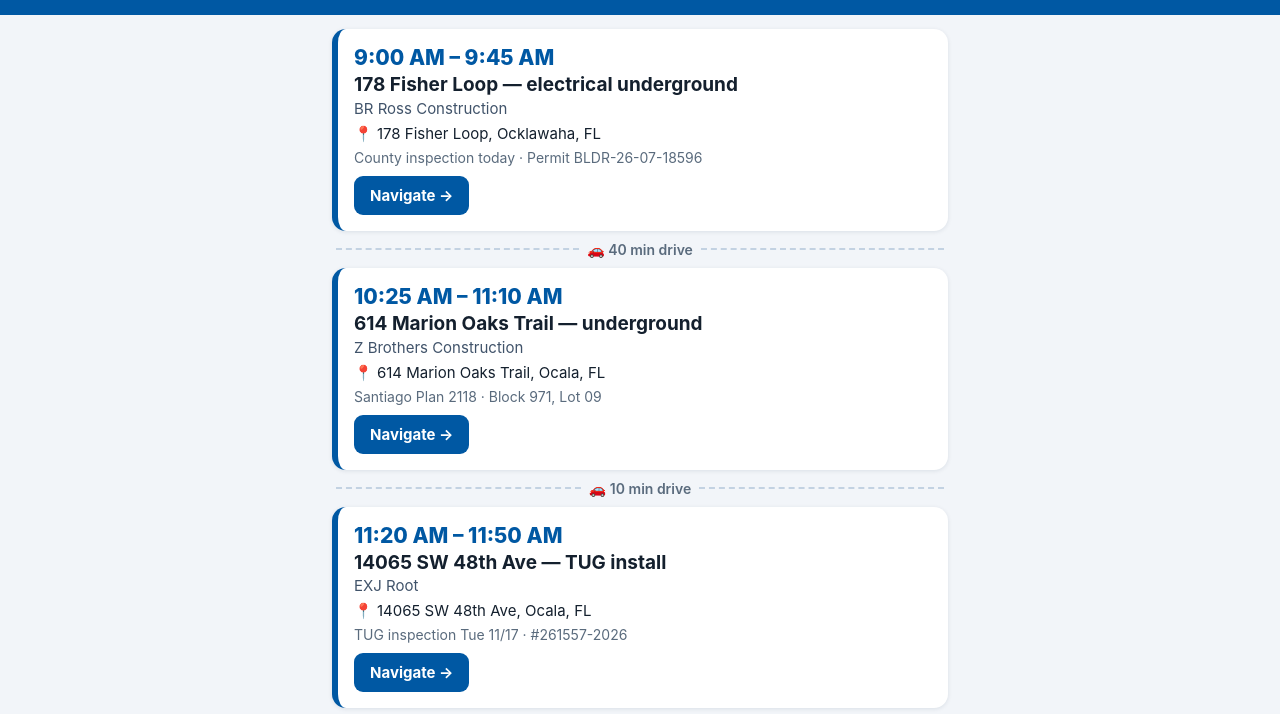
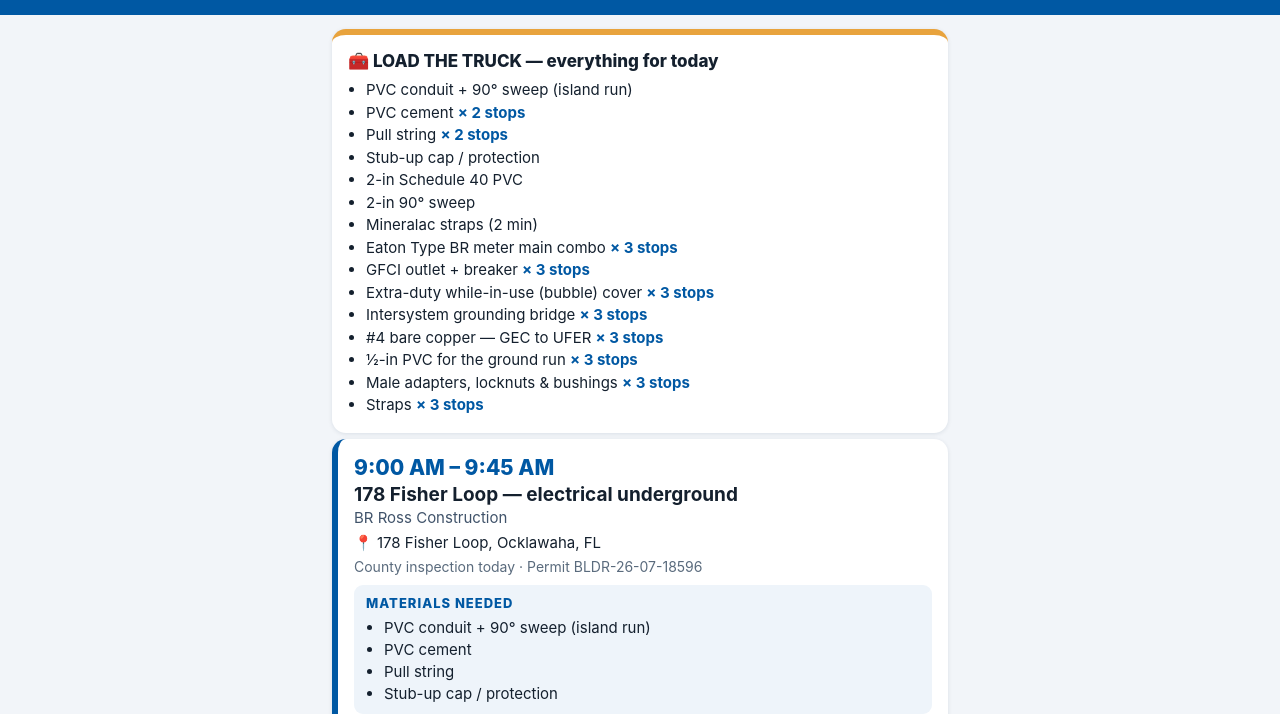
Before and after one commit to Sharmaelechvac/sharma-my-day, a plain HTML site: page docs/index.html in a window 1280 px wide. Shown: the part 106-820 px from the top of the page. Drawn offline with Linux system fonts and the light colour scheme.

Commit message:
Add materials needed per stop + Load the Truck aggregate list

```diff
--- a/docs/data.json
+++ b/docs/data.json
@@ -2,12 +2,104 @@
  "date": "2026-11-16",
  "dayLabel": "Monday, November 16",
  "stops": [
-  {"start": "9:00 AM", "end": "9:45 AM", "title": "178 Fisher Loop — electrical underground", "who": "BR Ross Construction", "address": "178 Fisher Loop, Ocklawaha, FL", "note": "County inspection today · Permit BLDR-26-07-18596", "driveFromPrev": null},
-  {"start": "10:25 AM", "end": "11:10 AM", "title": "614 Marion Oaks Trail — underground", "who": "Z Brothers Construction", "address": "614 Marion Oaks Trail, Ocala, FL", "note": "Santiago Plan 2118 · Block 971, Lot 09", "driveFromPrev": 40},
-  {"start": "11:20 AM", "end": "11:50 AM", "title": "14065 SW 48th Ave — TUG install", "who": "EXJ Root", "address": "14065 SW 48th Ave, Ocala, FL", "note": "TUG inspection Tue 11/17 · #261557-2026", "driveFromPrev": 10},
-  {"start": "12:00 PM", "end": "12:30 PM", "title": "16321 SW 26th Terrace Rd — TUG install", "who": "EXJ Root", "address": "16321 SW 26th Terrace Rd, Ocala, FL", "note": "TUG inspection Tue 11/17 · #261558-2026", "driveFromPrev": 10},
-  {"start": "12:35 PM", "end": "1:05 PM", "title": "601 Marion Oaks Golf Rd — TUG install", "who": "EXJ Root", "address": "601 Marion Oaks Golf Rd, Ocala, FL", "note": "TUG inspection Tue 11/17 · #261556-2026", "driveFromPrev": 5},
-  {"start": "1:40 PM", "end": "2:40 PM", "title": "W Eunice Dr — walk", "who": "Z Brothers", "address": "W Eunice Dr, Citrus Springs, FL", "note": "House number to confirm", "driveFromPrev": 35}
+  {
+   "start": "9:00 AM",
+   "end": "9:45 AM",
+   "title": "178 Fisher Loop — electrical underground",
+   "who": "BR Ross Construction",
+   "address": "178 Fisher Loop, Ocklawaha, FL",
+   "note": "County inspection today · Permit BLDR-26-07-18596",
+   "driveFromPrev": null,
+   "materials": [
+    "PVC conduit + 90° sweep (island run)",
+    "PVC cement",
+    "Pull string",
+    "Stub-up cap / protection"
+   ]
+  },
+  {
+   "start": "10:25 AM",
+   "end": "11:10 AM",
+   "title": "614 Marion Oaks Trail — underground",
+   "who": "Z Brothers Construction",
+   "address": "614 Marion Oaks Trail, Ocala, FL",
+   "note": "Santiago Plan 2118 · Block 971, Lot 09",
+   "driveFromPrev": 40,
+   "materials": [
+    "2-in Schedule 40 PVC",
+    "2-in 90° sweep",
+    "Mineralac straps (2 min)",
+    "PVC cement",
+    "Pull string"
+   ]
+  },
+  {
+   "start": "11:20 AM",
+   "end": "11:50 AM",
+   "title": "14065 SW 48th Ave — TUG install",
+   "who": "EXJ Root",
+   "address": "14065 SW 48th Ave, Ocala, FL",
+   "note": "TUG inspection Tue 11/17 · #261557-2026",
+   "driveFromPrev": 10,
+   "materials": [
+    "Eaton Type BR meter main combo",
+    "GFCI outlet + breaker",
+    "Extra-duty while-in-use (bubble) cover",
+    "Intersystem grounding bridge",
+    "#4 bare copper — GEC to UFER",
+    "½-in PVC for the ground run",
+    "Male adapters, locknuts & bushings",
+    "Straps"
+   ]
+  },
+  {
+   "start": "12:00 PM",
+   "end": "12:30 PM",
+   "title": "16321 SW 26th Terrace Rd — TUG install",
+   "who": "EXJ Root",
+   "address": "16321 SW 26th Terrace Rd, Ocala, FL",
+   "note": "TUG inspection Tue 11/17 · #261558-2026",
+   "driveFromPrev": 10,
+   "materials": [
+    "Eaton Type BR meter main combo",
+    "GFCI outlet + breaker",
+    "Extra-duty while-in-use (bubble) cover",
+    "Intersystem grounding bridge",
+    "#4 bare copper — GEC to UFER",
+    "½-in PVC for the ground run",
+    "Male adapters, locknuts & bushings",
+    "Straps"
+   ]
+  },
+  {
+   "start": "12:35 PM",
+   "end": "1:05 PM",
+   "title": "601 Marion Oaks Golf Rd — TUG install",
+   "who": "EXJ Root",
+   "address": "601 Marion Oaks Golf Rd, Ocala, FL",
+   "note": "TUG inspection Tue 11/17 · #261556-2026",
+   "driveFromPrev": 5,
+   "materials": [
+    "Eaton Type BR meter main combo",
+    "GFCI outlet + breaker",
+    "Extra-duty while-in-use (bubble) cover",
+    "Intersystem grounding bridge",
+    "#4 bare copper — GEC to UFER",
+    "½-in PVC for the ground run",
+    "Male adapters, locknuts & bushings",
+    "Straps"
+   ]
+  },
+  {
+   "start": "1:40 PM",
+   "end": "2:40 PM",
+   "title": "W Eunice Dr — walk",
+   "who": "Z Brothers",
+   "address": "W Eunice Dr, Citrus Springs, FL",
+   "note": "House number to confirm",
+   "driveFromPrev": 35,
+   "materials": []
+  }
  ],
- "updatedAt": "2026-11-15T19:10:00-05:00"
+ "updatedAt": "2026-11-15T19:14:00-05:00"
 }
--- a/docs/index.html
+++ b/docs/index.html
@@ -22,6 +22,13 @@
   .stop .note { font-size:14px; color:#5a6b7d; margin-top:6px; }
   .stop a.nav { display:inline-block; margin-top:10px; background:#0058a3; color:#fff; text-decoration:none; font-weight:700; font-size:15px; padding:10px 16px; border-radius:9px; }
   .stop a.nav:active { background:#004a87; }
+  .stop .mats { margin-top:10px; background:#eef4fa; border-radius:9px; padding:10px 12px; }
+  .stop .mats .mh { font-size:13px; font-weight:800; letter-spacing:1px; color:#0058a3; text-transform:uppercase; }
+  .stop .mats ul { margin:6px 0 0 18px; font-size:15px; line-height:1.45; }
+  .load { background:#fff; border-radius:14px; padding:16px; box-shadow:0 1px 4px rgba(10,40,70,.10); border-top:6px solid #e8a33d; margin-bottom:6px; }
+  .load h2 { font-size:17px; font-weight:800; color:#14202e; }
+  .load ul { margin:8px 0 0 18px; font-size:15px; line-height:1.5; }
+  .load .cnt { color:#0058a3; font-weight:700; }
   .addr { font-size:15px; margin-top:6px; color:#14202e; }
   footer { max-width:640px; margin:0 auto; padding:0 16px 26px; color:#7b8b9d; font-size:13px; text-align:center; }
   .empty { background:#fff; border-radius:14px; padding:22px 16px; text-align:center; font-size:17px; box-shadow:0 1px 4px rgba(10,40,70,.10); }
@@ -42,6 +49,17 @@ fetch('data.json', {cache:'no-store'}).then(r => r.json()).then(d => {
   if (!d.stops || !d.stops.length) {
     main.innerHTML = '<div class="empty">Nothing scheduled today. Enjoy the clear day.</div>';
   } else {
+    const counts = {};
+    d.stops.forEach(s => (s.materials || []).forEach(m => { counts[m] = (counts[m] || 0) + 1; }));
+    const items = Object.keys(counts);
+    if (items.length) {
+      const load = document.createElement('section');
+      load.className = 'load';
+      load.innerHTML = '<h2>🧰 LOAD THE TRUCK — everything for today</h2><ul>' +
+        items.map(m => '<li>' + m + (counts[m] > 1 ? ' <span class="cnt">× ' + counts[m] + ' stops</span>' : '') + '</li>').join('') +
+        '</ul>';
+      main.appendChild(load);
+    }
     d.stops.forEach((s, i) => {
       if (s.driveFromPrev) {
         const dv = document.createElement('div');
@@ -58,6 +76,9 @@ fetch('data.json', {cache:'no-store'}).then(r => r.json()).then(d => {
         (s.who ? '<div class="who">' + s.who + '</div>' : '') +
         (s.address ? '<div class="addr">📍 ' + s.address + '</div>' : '') +
         (s.note ? '<div class="note">' + s.note + '</div>' : '') +
+        ((s.materials && s.materials.length)
+          ? '<div class="mats"><div class="mh">Materials needed</div><ul>' + s.materials.map(m => '<li>' + m + '</li>').join('') + '</ul></div>'
+          : '<div class="mats"><div class="mh">Materials needed</div><ul><li>None — walkthrough only</li></ul></div>') +
         '<a class="nav" href="' + maps + '" target="_blank" rel="noopener">Navigate →</a>';
       main.appendChild(el);
     });
```
